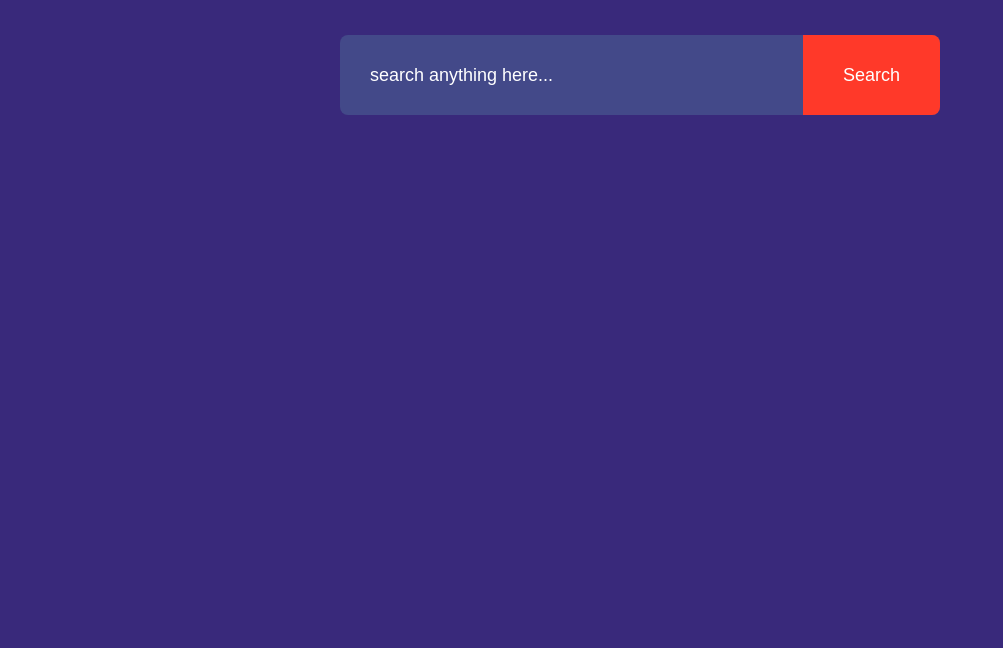
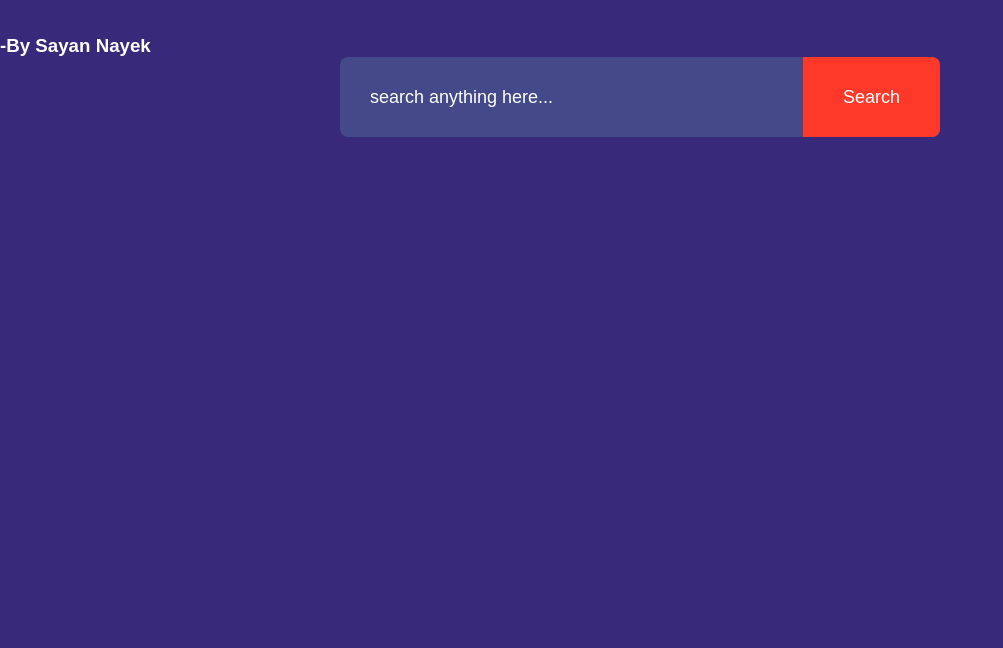
Before and after one commit to iamsayannayek/ImageSearchEngine, a plain HTML site: page index.html in a window 1280 px wide. Shown: the part 152-800 px from the top of the page, without its empty margins (0-1003 px from the left). Drawn offline with Linux system fonts and the light colour scheme.

Commit message:
Add My name after The title

```diff
--- a/index.html
+++ b/index.html
@@ -8,7 +8,7 @@
   </head>
   <body>
     <h1>Image Search Engine</h1>
-
+    <h3>-By Sayan Nayek</h3>
     <form id="search-form">
       <input
         type="text"
```
